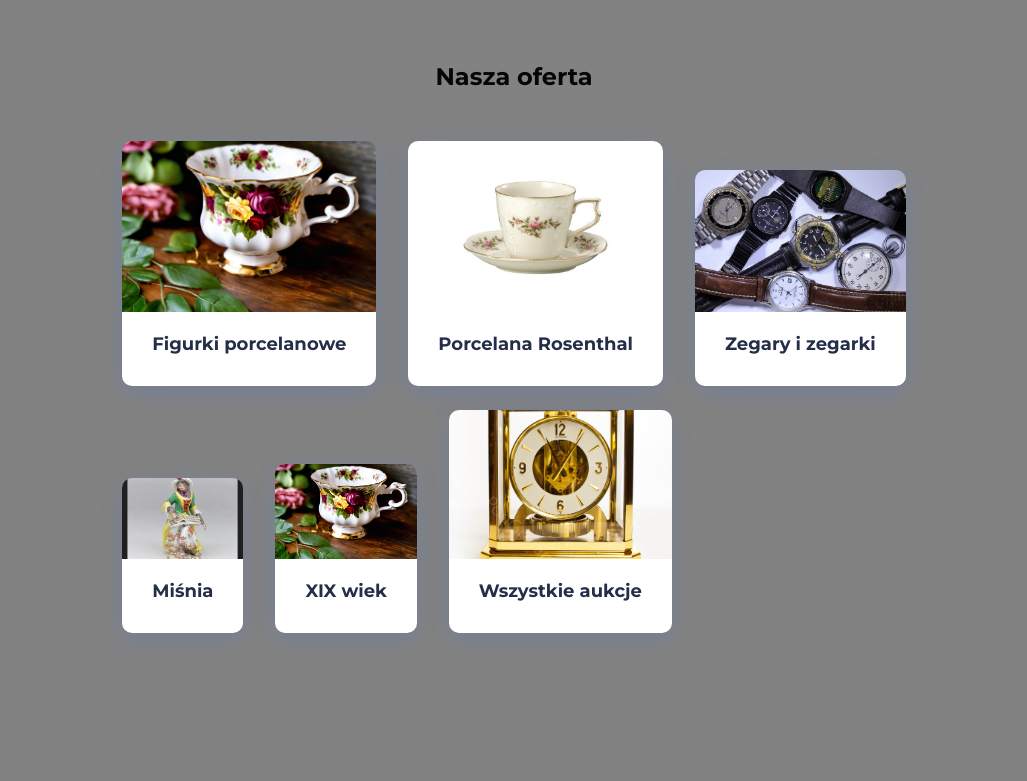
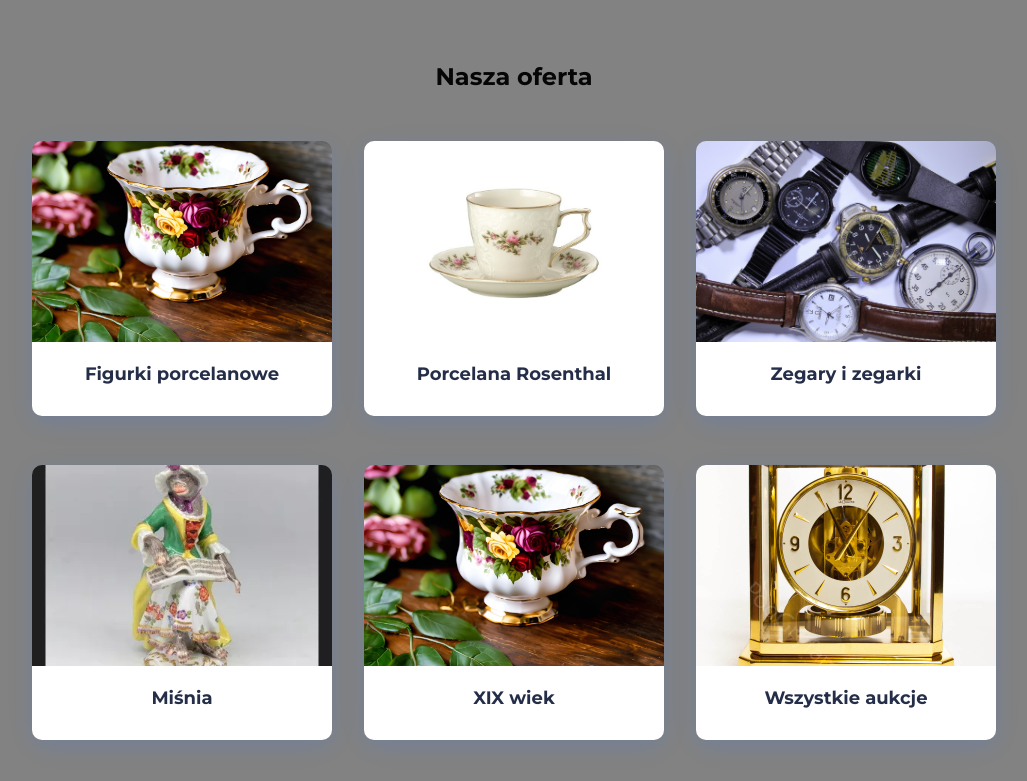
Before and after one commit to jkbednarczyk/subc, a React (Create React App) app: page / in a window 1280 px wide. Shown: the part 882-1663 px from the top of the page, without its empty margins (126-1153 px from the left). Built offline with nearby package versions, Linux system fonts and the light colour scheme; a web font is replaced by a local one.

Commit message:
SUBC-0006 Fix styling for single tile

```diff
--- a/src/components/auctions/OurAuctions.css
+++ b/src/components/auctions/OurAuctions.css
@@ -25,6 +25,8 @@
 }
 
 .auctions_tile {
+    width: 300px;
+    height: 300px;
     display: inline flow-root list-item;
     flex: 1;
     margin: 0 1rem;
@@ -78,6 +80,7 @@
     color: #252e48;
     font-size: 18px;
     line-height: 24px;
+    text-align: center;
   }
 
   @media (max-width: 768px) {
```
